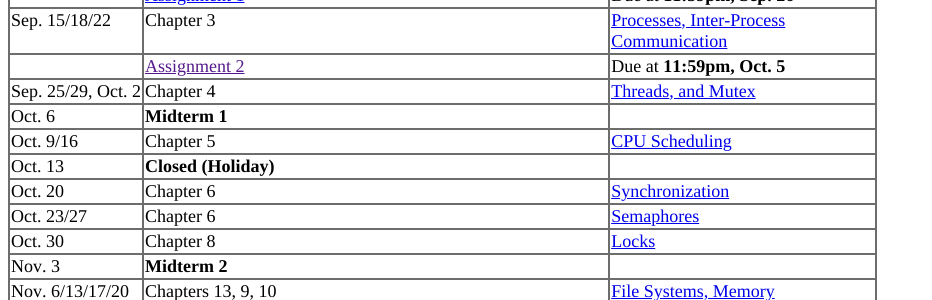
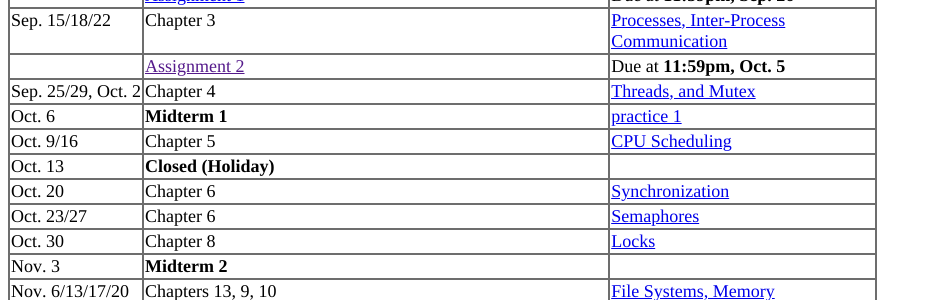
Before and after one commit to wenjun-y/wenjun-y.github.io, a Jekyll site: the page csc360/360-schedule.html, which Jekyll copies as it is, in a window 1280 px wide. Shown: the part 124-424 px from the top of the page, without its empty margins (0-932 px from the left). Built offline with Jekyll 4.4.1, drawn with Linux system fonts in a browser that asks for light colours.

Commit message:
midterm practice 1

```diff
--- a/csc360/360-schedule.html
+++ b/csc360/360-schedule.html
@@ -122,7 +122,7 @@
         <p class="p1"><span class="s1"><b>Midterm 1</b></span></p>
       </td>
       <td valign="top" class="td3">
-        <p class="p2"><span class="s1"></span><br></p>
+        <p class="p2"><span class="s1"><a href="exams/F25-MT-1-PRACTICE.pdf">practice 1</a></span></p>
       </td>
     </tr>
     <tr>
```
Also changed, not shown: 4 other files.
